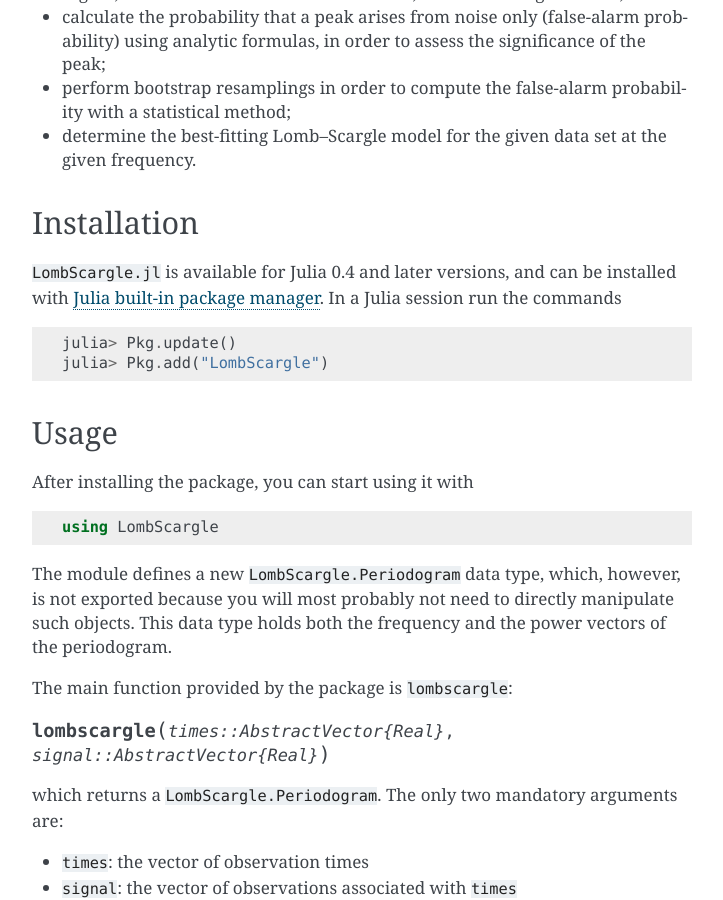
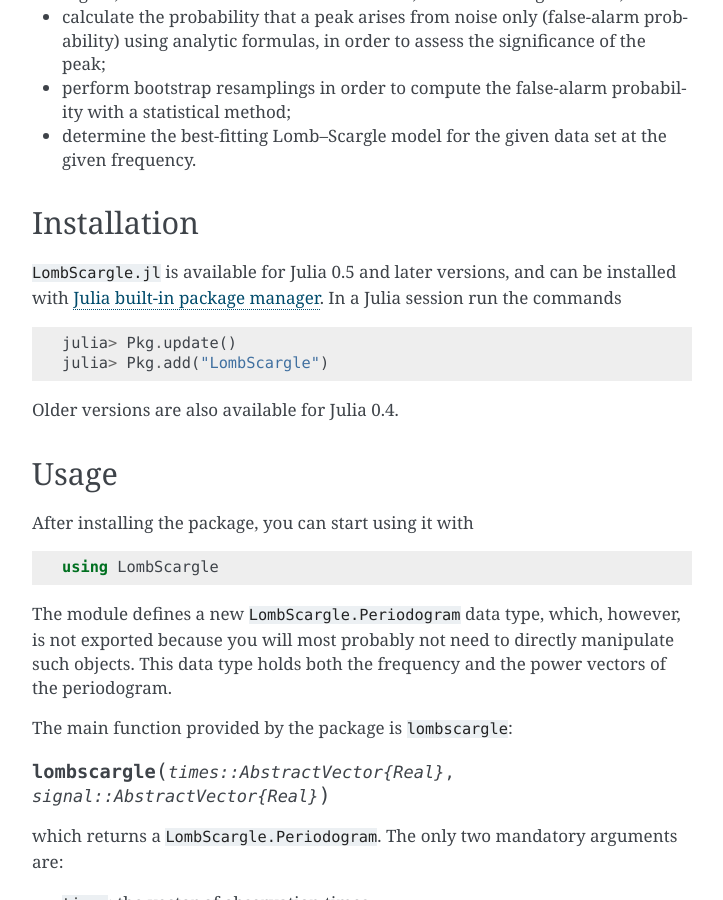
Before and after one commit to JuliaAstro/LombScargle.jl, a Sphinx documentation site: the page built from docs/index.rst, in a window 1280 px wide and 900 px high, scrolled down 1479 px. Shown: the whole window, without its empty margins (388-1111 px from the left). Built offline with Sphinx 7.4.7, drawn with Linux system fonts in a browser that asks for light colours.

Commit message:
Use new dot syntax for vector functions
Drop support for Julia 0.4.

```diff
--- a/appveyor.yml
+++ b/appveyor.yml
@@ -1,7 +1,5 @@
 environment:
   matrix:
-  - JULIAVERSION: "julialang/bin/winnt/x86/0.4/julia-0.4-latest-win32.exe"
-  - JULIAVERSION: "julialang/bin/winnt/x64/0.4/julia-0.4-latest-win64.exe"
   - JULIAVERSION: "julialang/bin/winnt/x86/0.5/julia-0.5-latest-win32.exe"
   - JULIAVERSION: "julialang/bin/winnt/x64/0.5/julia-0.5-latest-win64.exe"
   - JULIAVERSION: "julianightlies/bin/winnt/x86/julia-latest-win32.exe"
--- a/docs/index.rst
+++ b/docs/index.rst
@@ -72,7 +72,7 @@ The package provides facilities to:
 Installation
 ------------
 
-``LombScargle.jl`` is available for Julia 0.4 and later versions, and can be
+``LombScargle.jl`` is available for Julia 0.5 and later versions, and can be
 installed with `Julia built-in package manager
 <http://docs.julialang.org/en/stable/manual/packages/>`__.  In a Julia session
 run the commands
@@ -81,6 +81,8 @@ run the commands
 
     julia> Pkg.update()
     julia> Pkg.add("LombScargle")
+
+Older versions are also available for Julia 0.4.
 
 Usage
 -----
```
Also changed, not shown: README.md (+5 -6 lines), .travis.yml, 6 other files.
